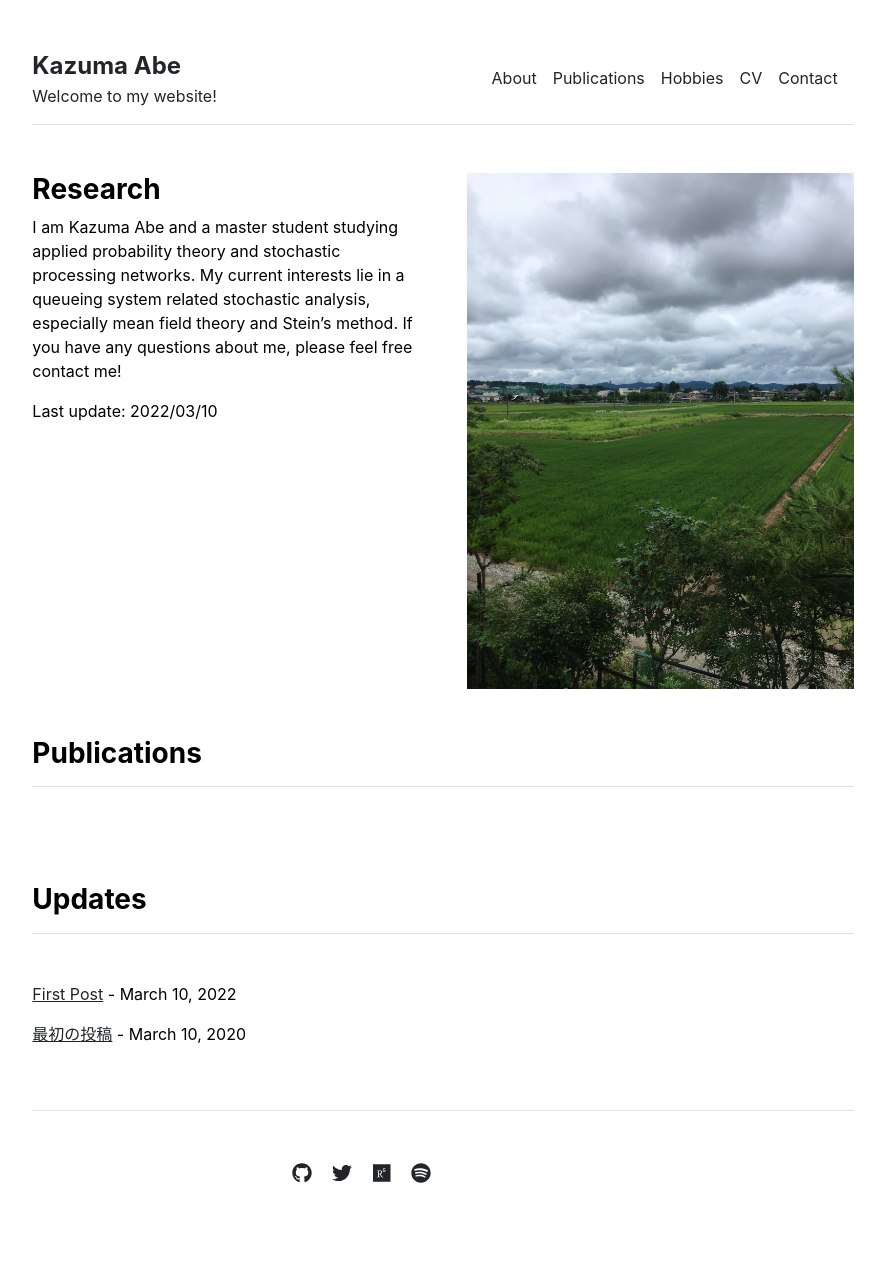
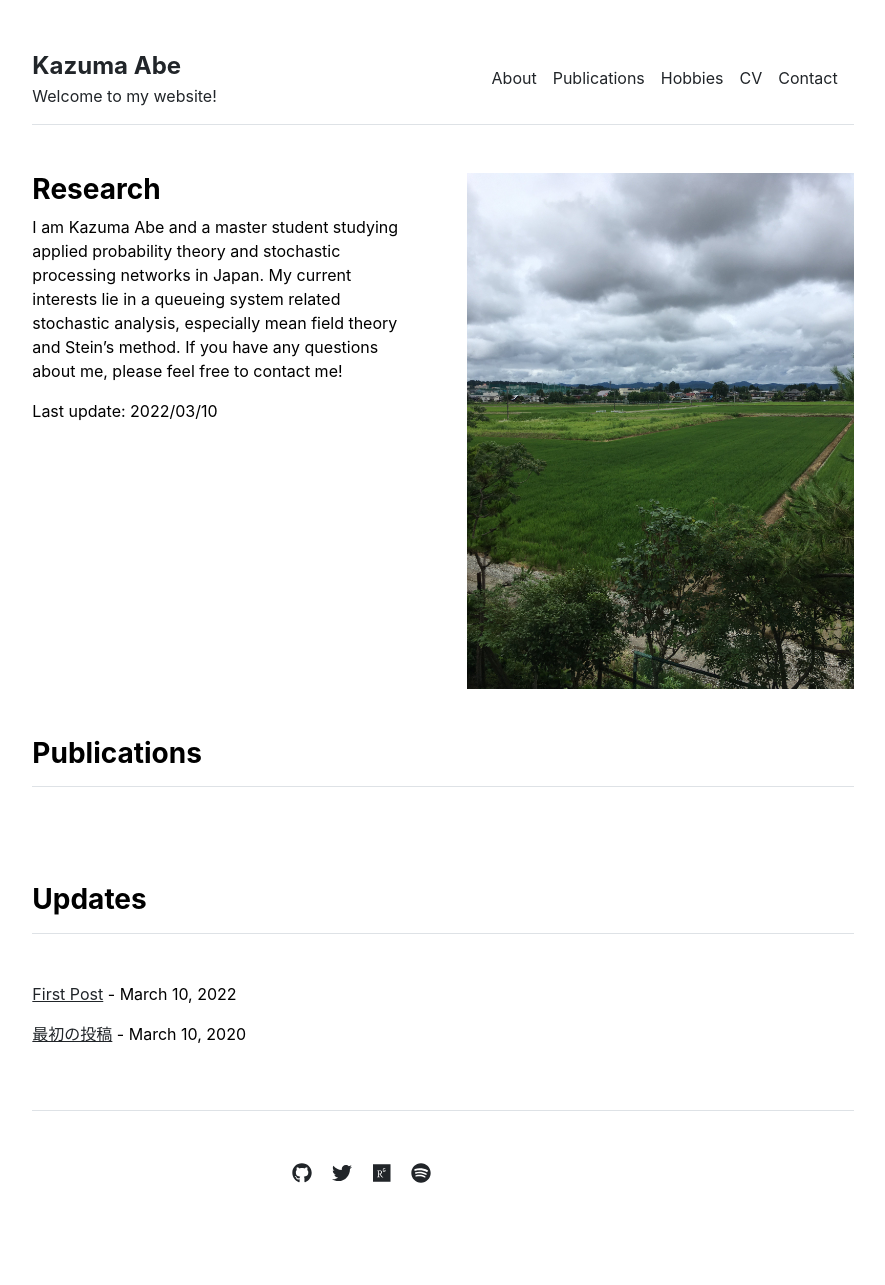
Before and after one commit to qriovider/archive, a Jekyll site: the page built from index.md, in a window 1280 px wide. Shown: the whole page, without its empty margins (197-1082 px from the left). Built offline with Jekyll 4.4.1, drawn with Linux system fonts in a browser that asks for light colours.

Commit message:
Update index.md

```diff
--- a/index.md
+++ b/index.md
@@ -3,6 +3,6 @@ layout: home
 title: "Home"
 ---
 
-I am Kazuma Abe and a master student studying applied probability theory and stochastic processing networks. My current interests lie in a queueing system related stochastic analysis, especially mean field theory and Stein's method. If you have any questions about me, please feel free contact me!
+I am Kazuma Abe and a master student studying applied probability theory and stochastic processing networks in Japan. My current interests lie in a queueing system related stochastic analysis, especially mean field theory and Stein's method. If you have any questions about me, please feel free to contact me!
 
 Last update: 2022/03/10
```
